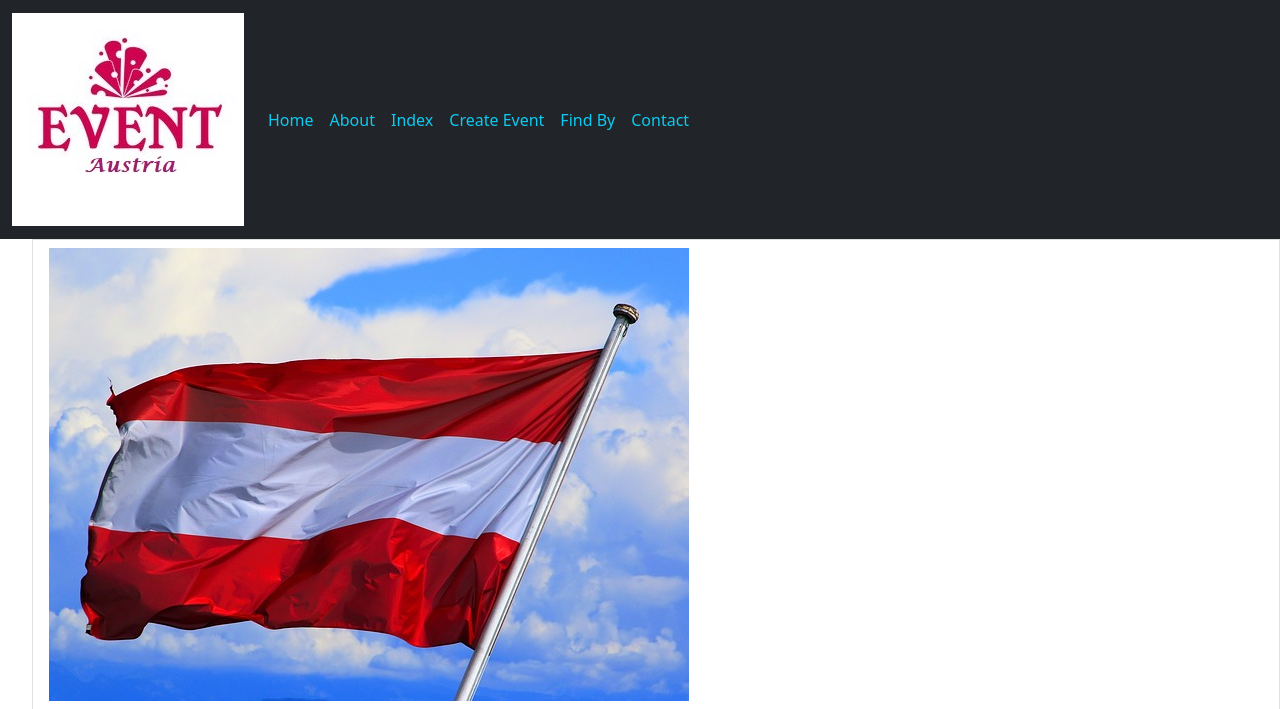
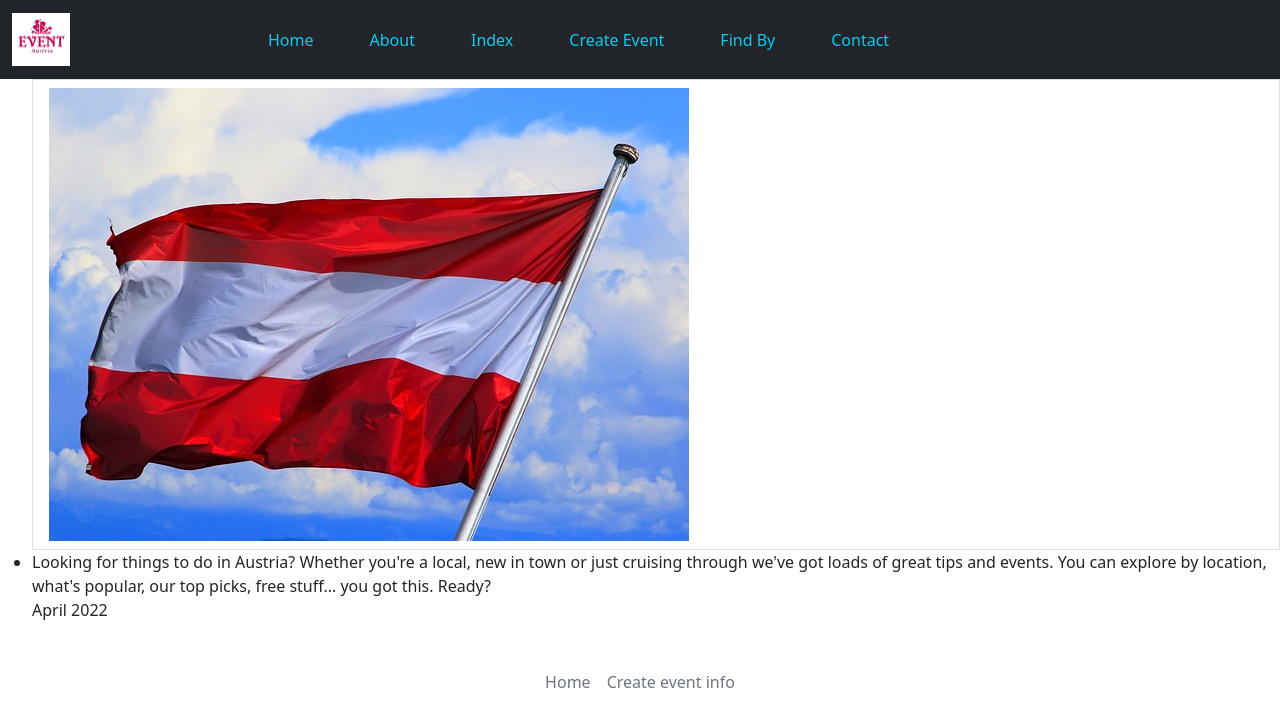
Before and after one commit to Sanja1692/BE15_CR13_SanjaKostantinovic, a Symfony app: template templates/events/about.html.twig in a window 1280 px wide. Shown: the top 709 px of the page. Run offline with Twig, Linux system fonts and the light colour scheme; the template is opened without the code that fills it, so the values that code supplies are empty; some libraries are stand-ins or nearby versions.

Commit message:
little style

```diff
--- a/templates/base.html.twig
+++ b/templates/base.html.twig
@@ -10,29 +10,29 @@
    <body>
         <nav class="navbar navbar-expand-lg navbar-light bg-dark">
     <div class="container-fluid">
-      <a class="navbar-brand" href="#"><img src="pictures/logo.jpg" alt="Vienna Event Management Logo" class="logo-image"></a>
+      <a class="navbar-brand" href="#"><img src="pictures/logo.jpg" alt="Vienna Event Management Logo" class="logo-image w-25"></a>
       <button class="navbar-toggler bg-info" type="button" data-bs-toggle="collapse" data-bs-target="#navbarSupportedContent" aria-controls="navbarSupportedContent" aria-expanded="false" aria-label="Toggle navigation">
         <span class="navbar-toggler-icon"></span>
       </button>
       <div class="collapse navbar-collapse" id="navbarSupportedContent">
         <ul class="navbar-nav me-auto mb-2 mb-lg-0  animate__animated animate__bounce animate__delay-1s animate__slower	3s">
           <li class="nav-item">
-            <a class="nav-link active text-info" aria-current="page" href="home">Home</a>
+            <a class="nav-link active text-info pe-5" aria-current="page" href="home">Home</a>
           </li>
           <li class="nav-item">
-            <a class="nav-link text-info" href="about">About</a>
+            <a class="nav-link text-info pe-5" href="about">About</a>
           </li>
                     <li class="nav-item">
-            <a class="nav-link text-info" href="/">Index</a>
+            <a class="nav-link text-info pe-5" href="/">Index</a>
           </li>
           <li class="nav-item">
-            <a class="nav-link text-info" href="create">Create Event</a>
+            <a class="nav-link text-info pe-5" href="create">Create Event</a>
           </li>
           <li class="nav-item">
-            <a class="nav-link text-info" href="findby">Find By</a>
+            <a class="nav-link text-info pe-5" href="findby">Find By</a>
           </li>
           <li class="nav-item">
-            <a class="nav-link text-info" href="contact">Contact</a>
+            <a class="nav-link text-info pe-5" href="contact">Contact</a>
           </li>
 
 
```
Also changed, not shown: templates/events/home.html.twig (+4 -4 lines).
